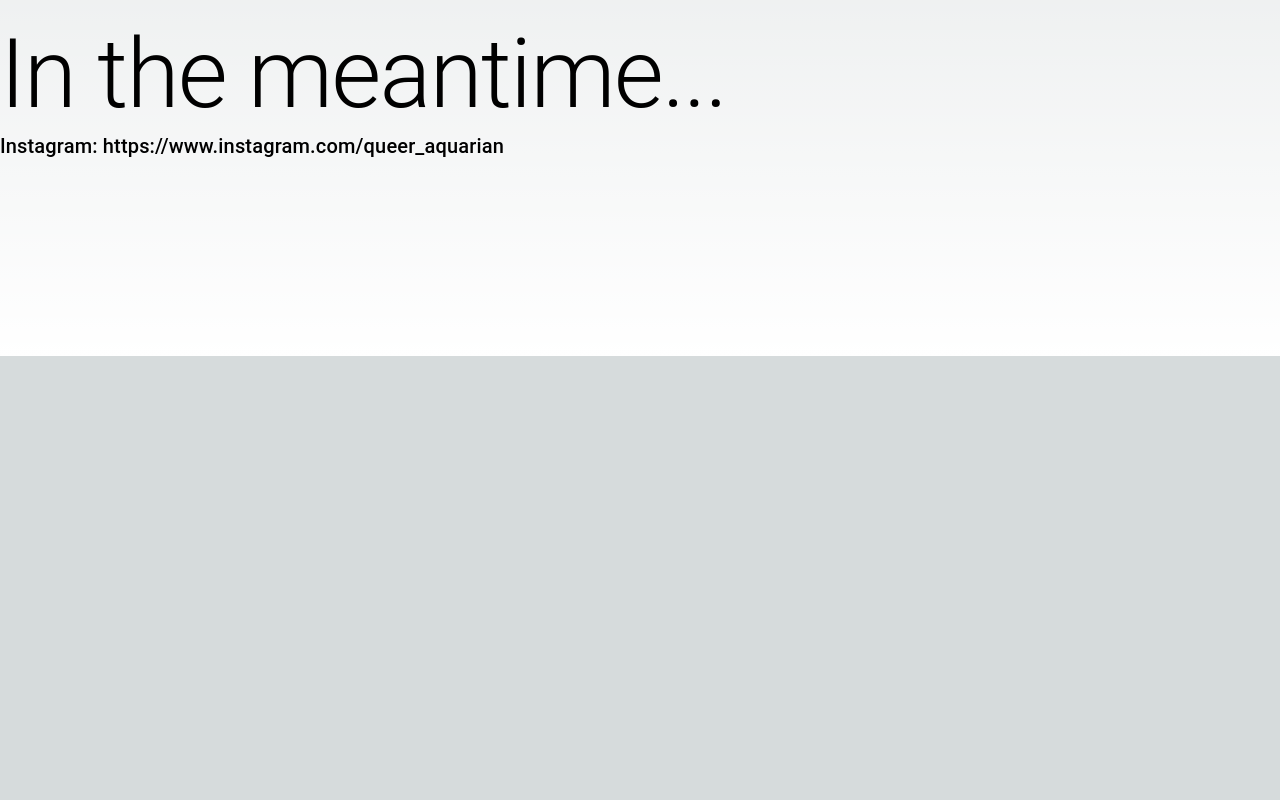
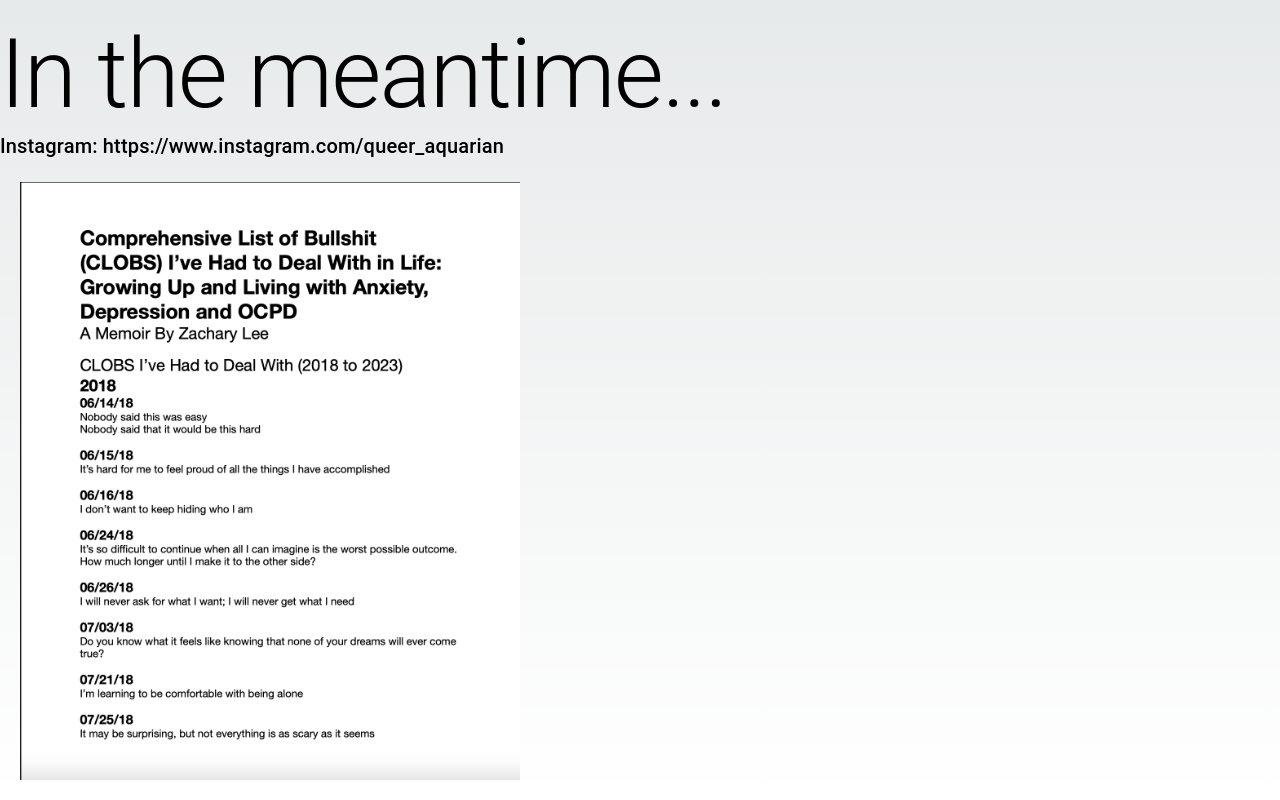
Before and after one commit to zacharylee97/queer-aquarian, a Next.js app: page / in a window 1280 px wide. Shown: the part 556-1356 px from the top of the page. Before the commit the page ends 912 px from the top, so only its background shows below. Built offline with nearby package versions, Linux system fonts and the light colour scheme.

Commit message:
Added CLOBS

```diff
--- a/app/page.tsx
+++ b/app/page.tsx
@@ -20,10 +20,20 @@ export default function Home() {
           In the meantime...
         </Typography>
         <Typography className="mx-10 mb-3" variant="h6">
-          Instagram:
-          <a href="https://www.instagram.com/queer_aquarian"> https://www.instagram.com/queer_aquarian
+          Instagram:{" "}
+          <a href="https://www.instagram.com/queer_aquarian">
+            https://www.instagram.com/queer_aquarian
           </a>
         </Typography>
+        <Box>
+          <Image
+            className="m-5"
+            src="/CLOBS.png"
+            alt="CLOBS"
+            width={500}
+            height={500}
+          />
+        </Box>
       </Box>
     </main>
   );
```
Also changed, not shown: public/CLOBS.png (added). Lines whose indentation alone changed are shown as unchanged.
